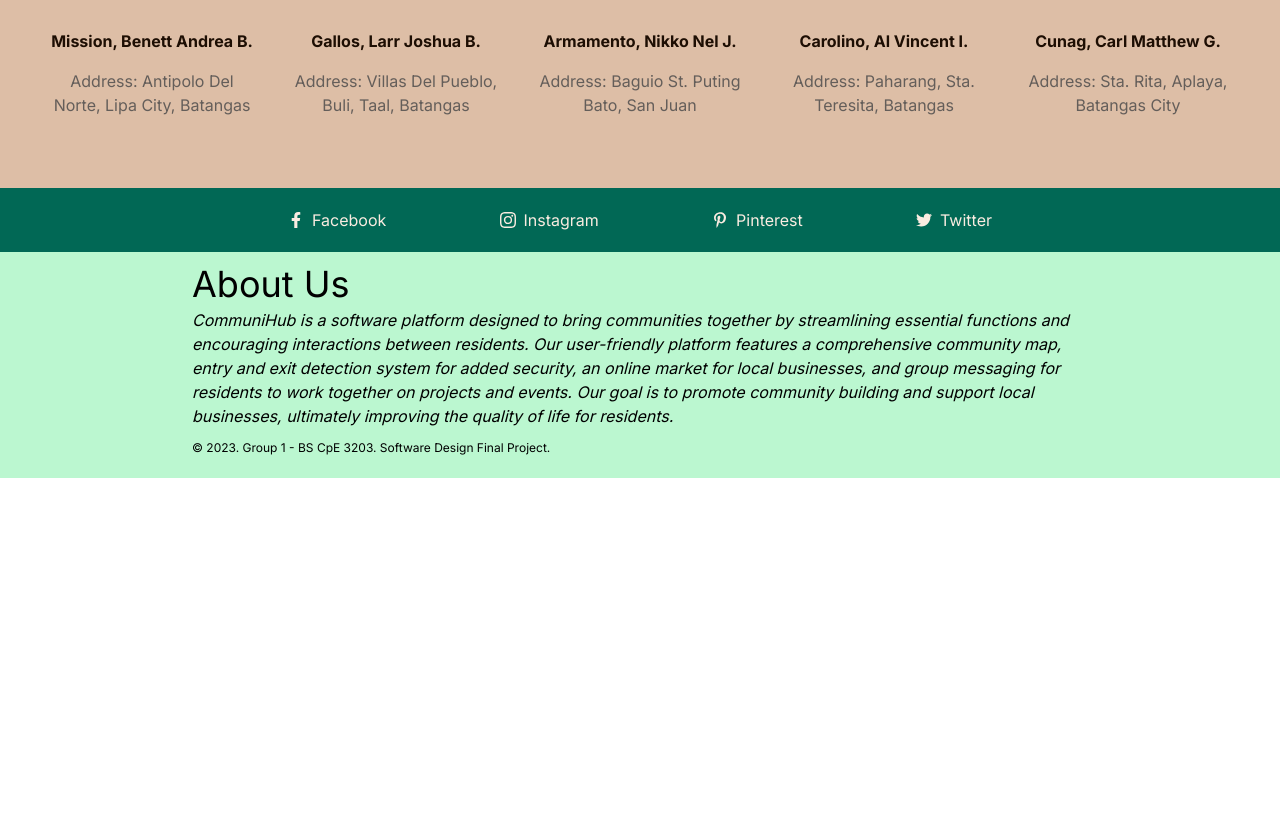
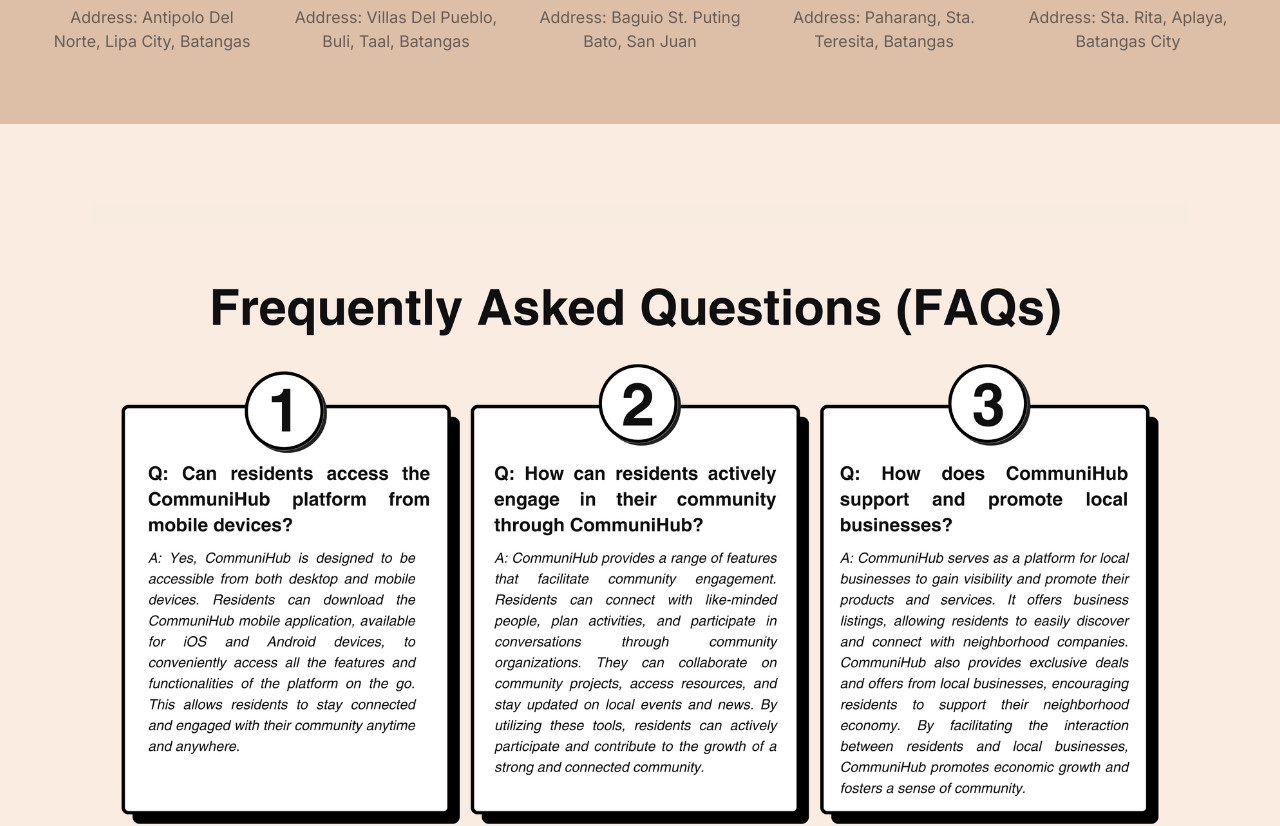
Before and after one commit to armameje/CommuniHub, a Next.js app in the folder communihub-nextjs/: page /help in a window 1280 px wide. Shown: the part 840-1666 px from the top of the page. Before the commit the page ends 1318 px from the top, so only its background shows below. Built offline with nearby package versions, Linux system fonts and the light colour scheme; no server answers.

Commit message:
adjustedAboutUs

```diff
--- a/communihub-nextjs/app/(components)/footer.tsx
+++ b/communihub-nextjs/app/(components)/footer.tsx
@@ -6,7 +6,7 @@
 
 export default function Footer() {
   return (
-    <section className="w-full h-[290px] flex flex-col items-center px-48 py-17 gap-3 pb-3 bg-green-200">
+    <section className="w-full h-[270px] flex flex-col items-center px-48 py-17 gap-3 pb-3 bg-green-200">
       <div className="w-full bg-[rgb(1,104,85)] full-bleed flex justify-between px-24 py-5">
         <motion.div whileHover={{ scale: 1.2 }} className="text-[rgb(250,236,225)] hover:cursor-pointer">
           <a href="https://www.facebook.com/profile.php?id=100092607835157" target="_blank" className="no-underline flex justify-center items-center gap-2">
--- a/communihub-nextjs/app/globals.css
+++ b/communihub-nextjs/app/globals.css
@@ -126,6 +126,10 @@
 
 .news7 {
   background-image: url(../public/news-7.png);
+}
+
+.FAQs {
+  background-image: url(../public/cut.png);
 }
 
 .service-item:first-child {
--- a/communihub-nextjs/app/help/page.tsx
+++ b/communihub-nextjs/app/help/page.tsx
@@ -17,7 +17,7 @@
 
   return (
     <><section>
-      <div className="flex flex-col item-center justify-center gap-5 bg-[rgb(250,236,225)] pb-10">
+      <div className="w-auto h-auto flex flex-col item-center justify-center gap-5 bg-[rgb(250,236,225)] pb-10">
         <div className="flex justify-center items-center mt-10 mb-3">
           <h1 className="text-6xl font-bold mb-1">Contact Us</h1>
         </div>
@@ -32,7 +32,6 @@
               <div>0965 - 301 - 7955</div>
               <div>(043) 723 - 2751</div>
               <div>developers@communihub.com</div>
-              <div></div>
             </div>
           </div>
           <div className="basis-2/4 flex flex-col gap-4 pr-72">
@@ -56,15 +55,11 @@
       </div>
 
       <div className="flex flex-col items-center px-35 py-18 bg-[rgb(221,190,166)]">
-        <h1 className="text-5xl mb-8"></h1>
         <div className="flex flex-col items-center gap-30 mt-30 px-32">
           <h1 className="text-5xl font-bold mb-8">Talk to real people</h1>
           <p className="text-center">
             CommuniHub's exceptional customer support, always ready to help creators navigate the complexities of community building, is a primary reason they choose us. Our dedicated team, available 24/7, assists with everything from basic setup to advanced growth strategies, ensuring that you can focus on creating content and fostering connections. Always striving for improvement, we value your feedback and understand that our success is tied to yours. At CommuniHub, we don't just provide a service, but build enduring relationships, standing with you every step of your journey.
-            <h1 className="text-5xl mb-8"></h1>
           </p>
-          <div>
-          </div>
         </div>
         <div className="w-full flex flex-wrap justify-center gap-1">
           {memberList.map(({ key, name, location, id }) => {
@@ -72,6 +67,14 @@
           })}
         </div>
       </div>
-    </section><Footer></Footer></>
+    </section>
+    <section className="w-auto h-auto bg-[rgb(250,236,225)] flex flex-col justify-center items-center px-48 py-20 gap-8">
+      <div className="flex gap-5">
+        <div className="relative">
+          <div className="w-[1100px] h-[700px] flex justify-center items-center FAQs bg-cover bg-center"></div>
+        </div>
+      </div>
+    </section>
+    <Footer></Footer></>
   );
 }
```
Also changed, not shown: communihub-nextjs/app/howtouse/page.tsx (added), communihub-nextjs/app/howtouse/tutorial.tsx (deleted), communihub-nextjs/public/FAQs1.png (added), communihub-nextjs/public/cut.png (added).
